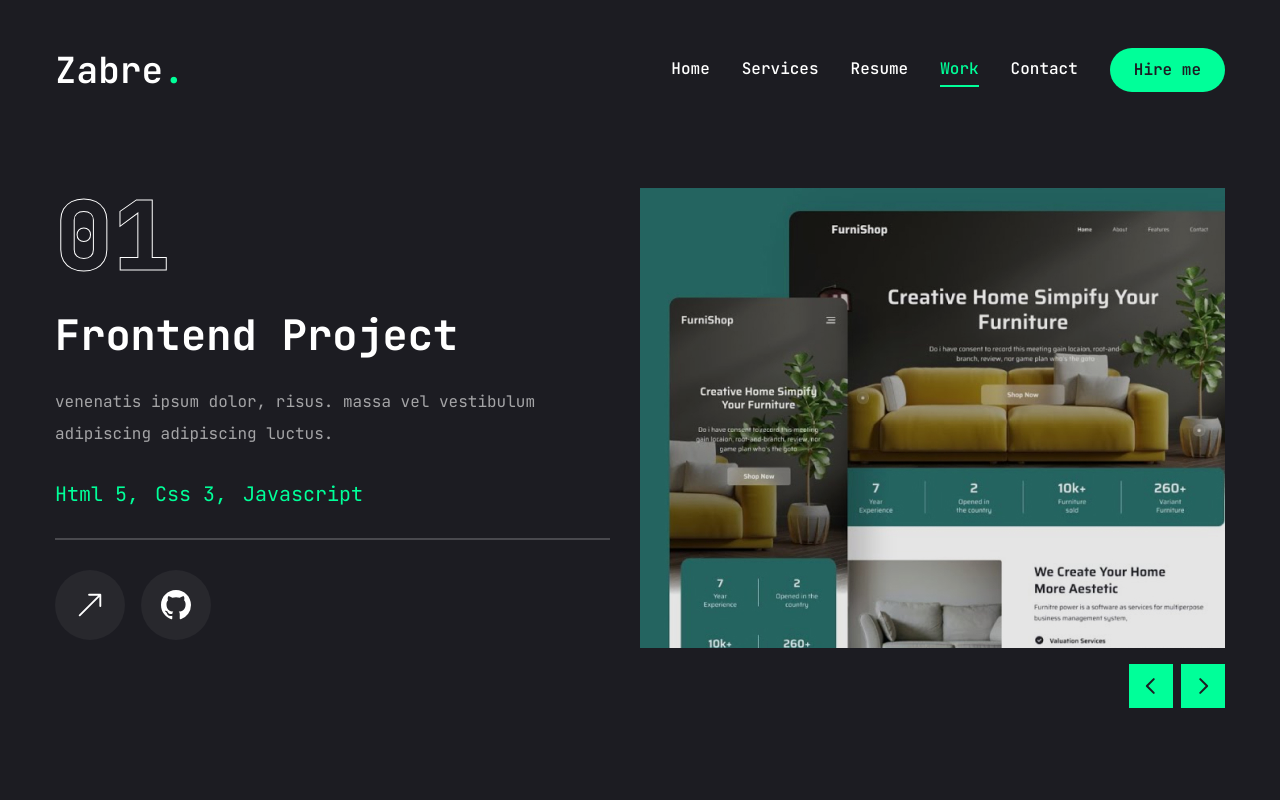
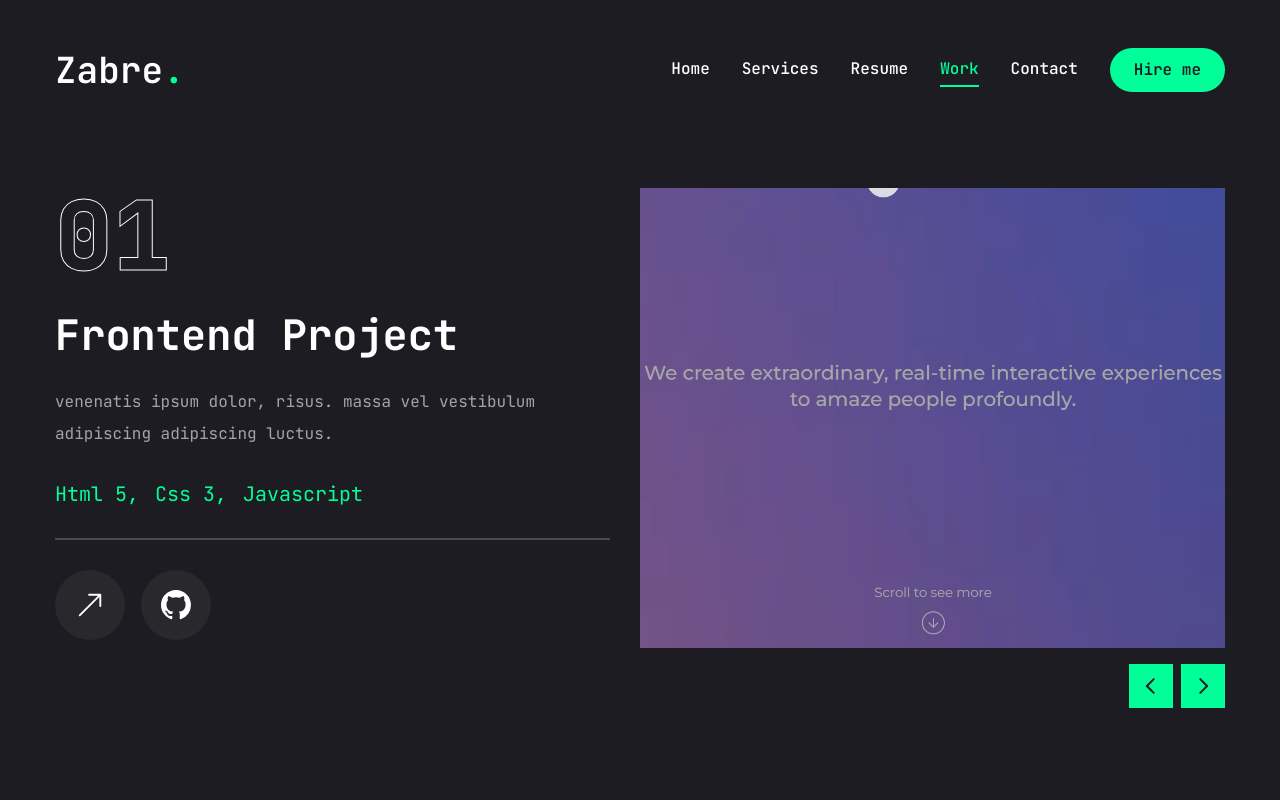
Before and after one commit to outis62/zabre-portfolio, a Next.js app: page /work in a window 1280 px wide. Built offline with nearby package versions, Linux system fonts and the light colour scheme.

Commit message:
update projects

```diff
--- a/app/work/page.jsx
+++ b/app/work/page.jsx
@@ -21,9 +21,9 @@ const projects = [
     title:"project 1",
     Description: "venenatis ipsum dolor, risus. massa vel vestibulum adipiscing adipiscing luctus.",
     stack:[{name:"Html 5"}, {name:"Css 3"}, {name:"Javascript"}],
-    image: "/assets/work/thumb1.png",
-    live: "",
-    github:"",
+    image: "/assets/work/main-web-lws.png",
+    live: "https://legrandwebservices.com/",
+    github:"https://github.com/Legrand-WEB-Services/main-website",
   },
   {
     num: "02",
@@ -32,8 +32,8 @@ const projects = [
     Description: "venenatis ipsum dolor, risus. massa vel vestibulum adipiscing adipiscing luctus.",
     stack:[{name:"Laravel"}, {name:"Bootstrap.css"}, {name:"MySql"}],
     image: "/assets/work/thumb2.png",
-    live: "",
-    github:"",
+    live: "https://gsh.switch-maker.net/",
+    github:"https://github.com/outis62",
   },
   {
     num: "03",
@@ -42,8 +42,18 @@ const projects = [
     Description: "venenatis ipsum dolor, risus. massa vel vestibulum adipiscing adipiscing luctus.",
     stack:[{name:"Next.js"}, {name:"Tailwind.css"}, {name:"Node.js"}],
     image: "/assets/work/thumb3.png",
+    live: "https://zabre-portfolio.vercel.app",
+    github:"https://github.com/outis62/zabre-portfolio",
+  },
+  {
+    num: "04",
+    category: "fullstack",
+    title:"project 4",
+    Description: "venenatis ipsum dolor, risus. massa vel vestibulum adipiscing adipiscing luctus.",
+    stack:[{name:"Laravel"}, {name:"Livewire"}, {name:"MySql"}, {name:"Bootstrap"}],
+    image: "/assets/work/thumb5.png",
     live: "",
-    github:"",
+    github:"https://github.com/outis62/Gestion-univ-livewire",
   },
 ]
 
--- a/components/Socials.jsx
+++ b/components/Socials.jsx
@@ -3,7 +3,7 @@ import {FaGithub, FaLinkedinIn, FaTwitter, FaFacebook} from 'react-icons/fa'
 
 
 const socials = [
-    {icon: <FaGithub />, path:""},
+    {icon: <FaGithub />, path:"https://github.com/outis62"},
     {icon: <FaLinkedinIn />, path:""},
     {icon: <FaFacebook />, path:""},
     {icon: <FaTwitter />, path:""},
```
Also changed, not shown: public/assets/work/main-web-lws.png (added), public/assets/work/thumb5.png (added).
